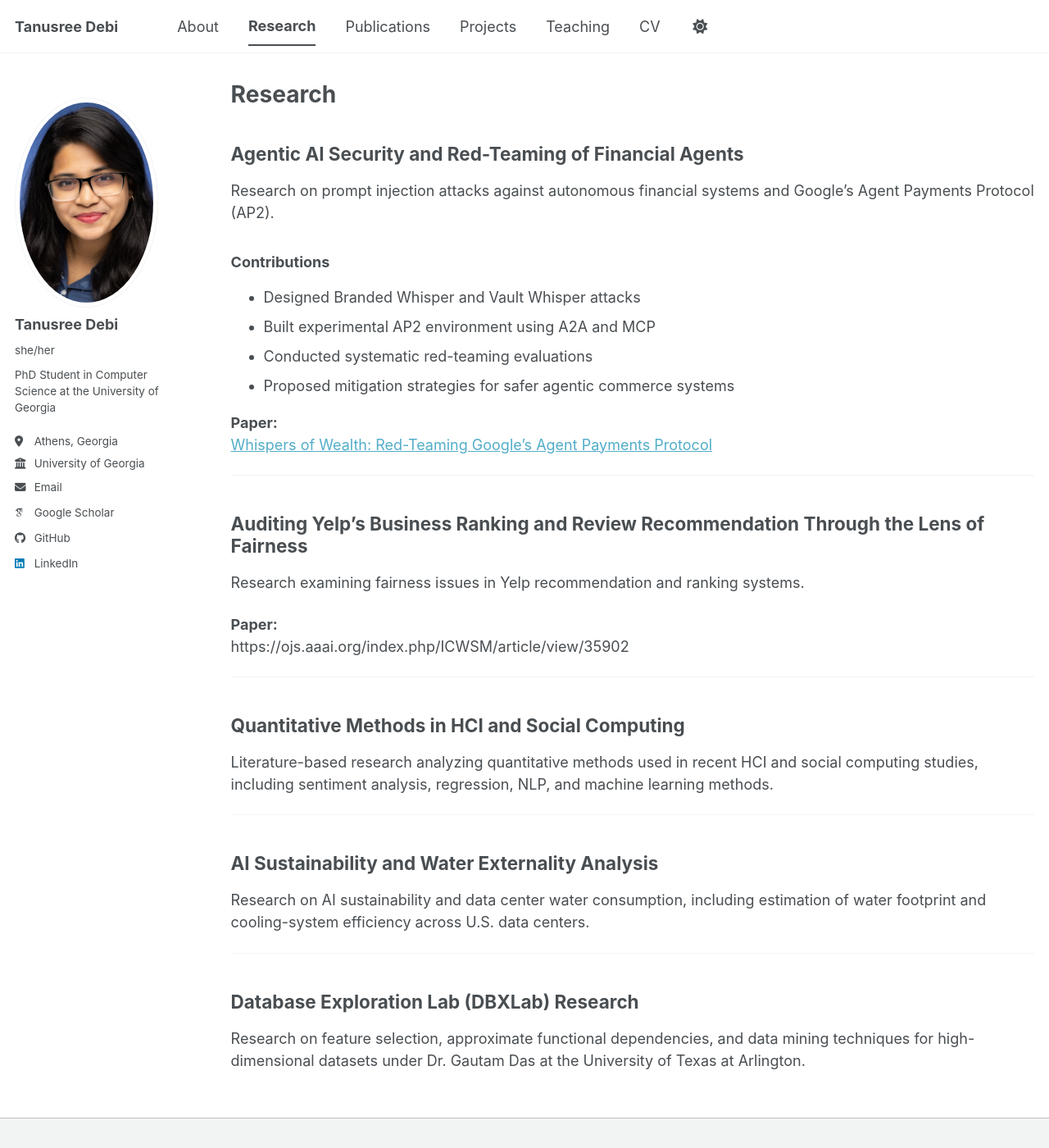
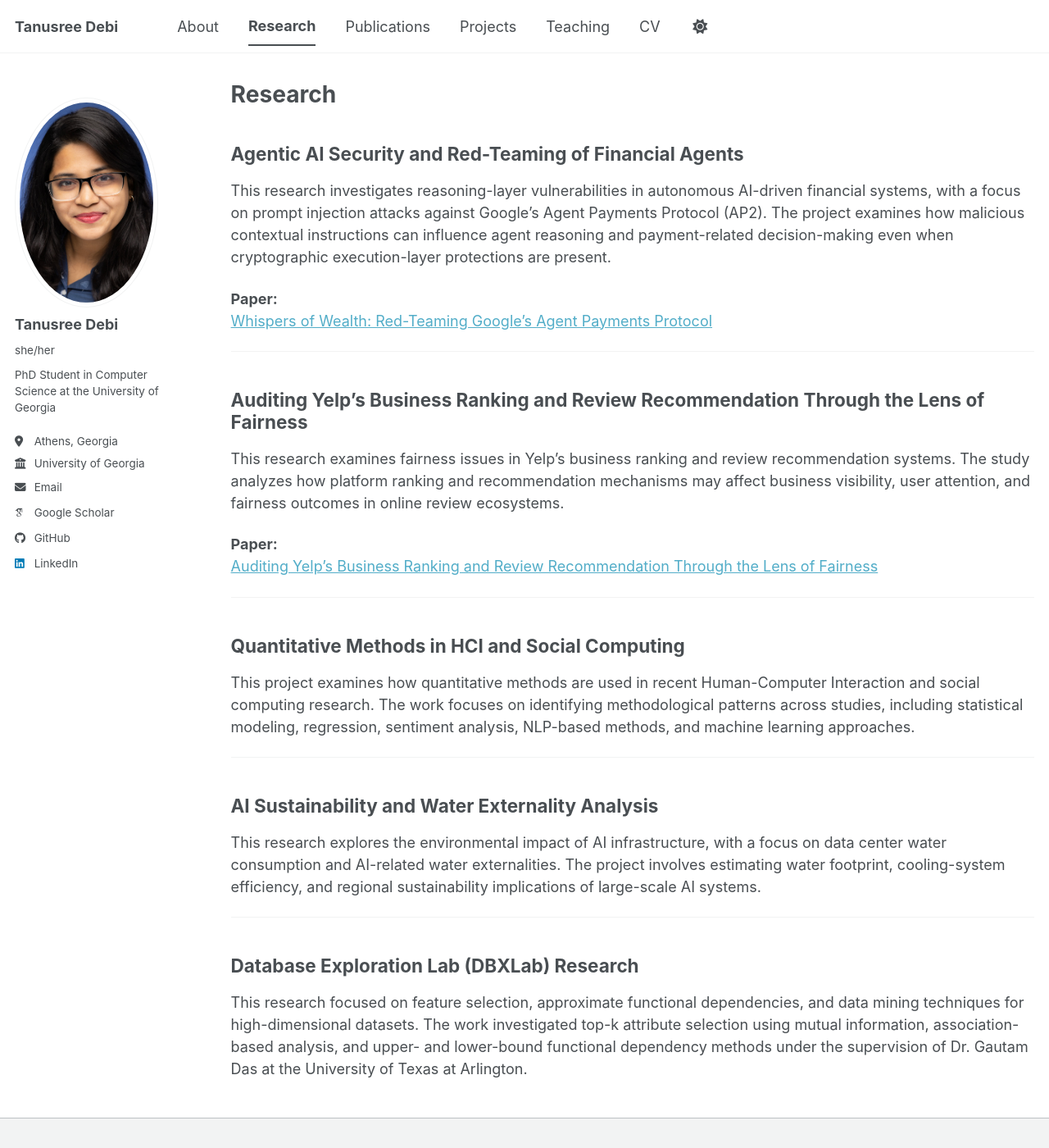
Before and after one commit to TanusreeDebi/TanusreeDebi.github.io, a Jekyll site: the page built from _pages/research.md, in a window 1280 px wide and 1400 px high. Shown: the whole window at 82% size. Built offline with Jekyll 4.4.1, drawn with Linux system fonts in a browser that asks for light colours; some web fonts are replaced; a script bundle is joined from its source files by our own code; library files that are not in the unit come from our copies.

Commit message:
Revise research sections for improved clarity and detail
Updated research descriptions for clarity and detail, including investigations into AI vulnerabilities, fairness in Yelp's ranking systems, quantitative methods in HCI, AI sustainability, and database exploration techniques.

```diff
--- a/_pages/research.md
+++ b/_pages/research.md
@@ -7,13 +7,7 @@ author_profile: true
 
 ## Agentic AI Security and Red-Teaming of Financial Agents
 
-Research on prompt injection attacks against autonomous financial systems and Google’s Agent Payments Protocol (AP2).
-
-### Contributions
-- Designed Branded Whisper and Vault Whisper attacks
-- Built experimental AP2 environment using A2A and MCP
-- Conducted systematic red-teaming evaluations
-- Proposed mitigation strategies for safer agentic commerce systems
+This research investigates reasoning-layer vulnerabilities in autonomous AI-driven financial systems, with a focus on prompt injection attacks against Google’s Agent Payments Protocol (AP2). The project examines how malicious contextual instructions can influence agent reasoning and payment-related decision-making even when cryptographic execution-layer protections are present.
 
 **Paper:**
 [Whispers of Wealth: Red-Teaming Google’s Agent Payments Protocol](https://arxiv.org/abs/2601.22569)
@@ -22,25 +16,25 @@ Research on prompt injection attacks against autonomous financial systems and Go
 
 ## Auditing Yelp’s Business Ranking and Review Recommendation Through the Lens of Fairness
 
-Research examining fairness issues in Yelp recommendation and ranking systems.
+This research examines fairness issues in Yelp’s business ranking and review recommendation systems. The study analyzes how platform ranking and recommendation mechanisms may affect business visibility, user attention, and fairness outcomes in online review ecosystems.
 
 **Paper:**
-https://ojs.aaai.org/index.php/ICWSM/article/view/35902
+[Auditing Yelp’s Business Ranking and Review Recommendation Through the Lens of Fairness](https://ojs.aaai.org/index.php/ICWSM/article/view/35902)
 
 ---
 
 ## Quantitative Methods in HCI and Social Computing
 
-Literature-based research analyzing quantitative methods used in recent HCI and social computing studies, including sentiment analysis, regression, NLP, and machine learning methods.
+This project examines how quantitative methods are used in recent Human-Computer Interaction and social computing research. The work focuses on identifying methodological patterns across studies, including statistical modeling, regression, sentiment analysis, NLP-based methods, and machine learning approaches.
 
 ---
 
 ## AI Sustainability and Water Externality Analysis
 
-Research on AI sustainability and data center water consumption, including estimation of water footprint and cooling-system efficiency across U.S. data centers.
+This research explores the environmental impact of AI infrastructure, with a focus on data center water consumption and AI-related water externalities. The project involves estimating water footprint, cooling-system efficiency, and regional sustainability implications of large-scale AI systems.
 
 ---
 
 ## Database Exploration Lab (DBXLab) Research
 
-Research on feature selection, approximate functional dependencies, and data mining techniques for high-dimensional datasets under Dr. Gautam Das at the University of Texas at Arlington.
+This research focused on feature selection, approximate functional dependencies, and data mining techniques for high-dimensional datasets. The work investigated top-k attribute selection using mutual information, association-based analysis, and upper- and lower-bound functional dependency methods under the supervision of Dr. Gautam Das at the University of Texas at Arlington.
```
